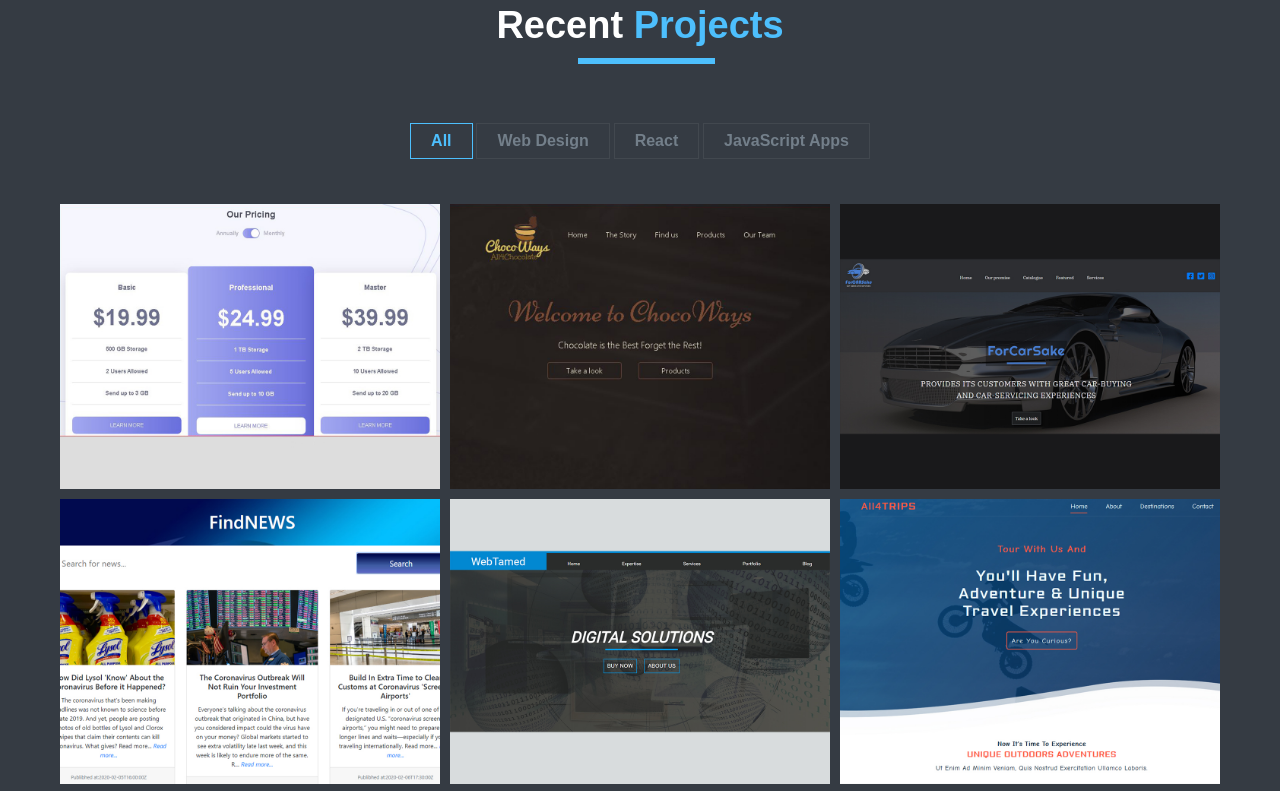
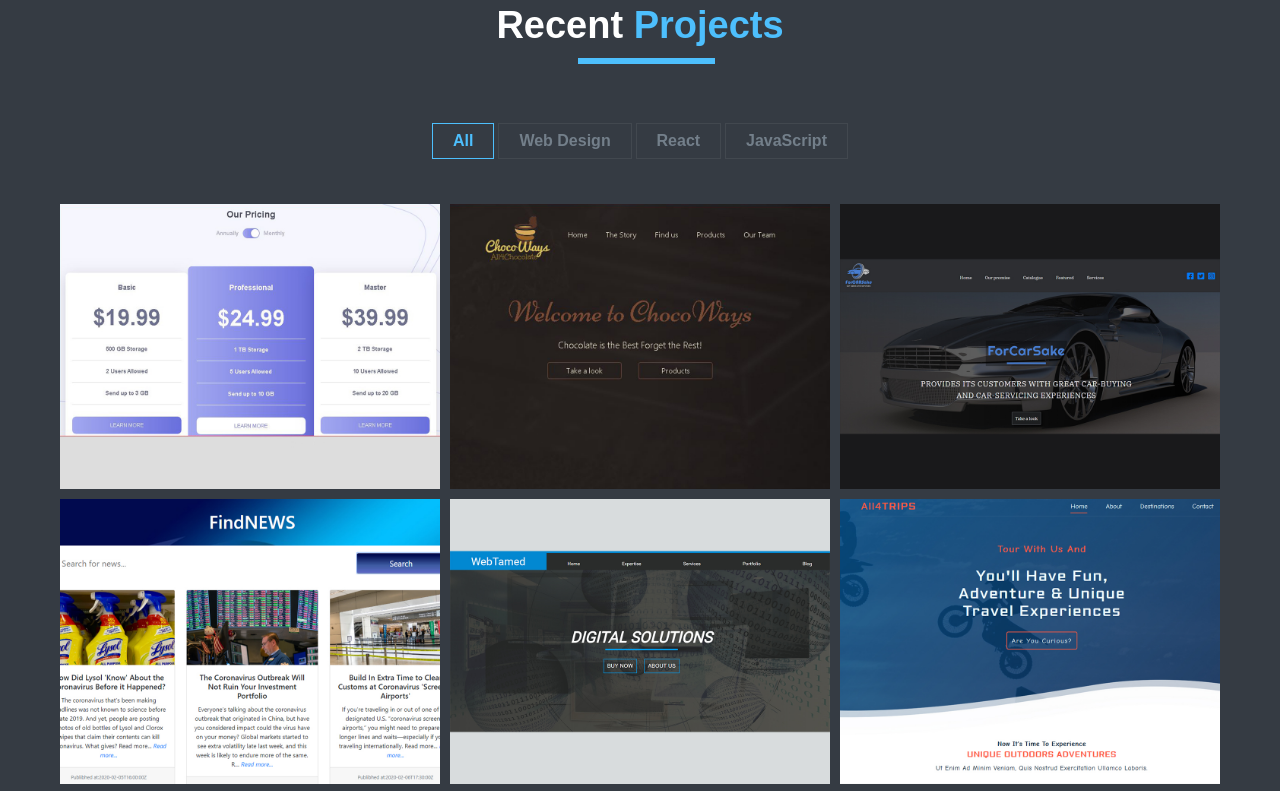
Before and after one commit to monicalaura/portfolio, a plain HTML site: page index.html in a window 1280 px wide. Shown: the part 1860-2651 px from the top of the page. Drawn offline with nearby package versions, Linux system fonts and the light colour scheme; some packages are replaced by stand-ins of ours; files whose address does not match are found by name.

Commit message:
Update index.html

```diff
--- a/index.html
+++ b/index.html
@@ -184,7 +184,7 @@
 								<button  type="button" data-filter="all">All</button>
 								<button type="button" data-filter=".design">Web Design</button>
 								<button type="button" data-filter=".react">React</button>
-								<button type="button" data-filter=".js">JavaScript Apps</button>
+								<button type="button" data-filter=".js">JavaScript</button>
 
 							</div>
 						</div>
```
